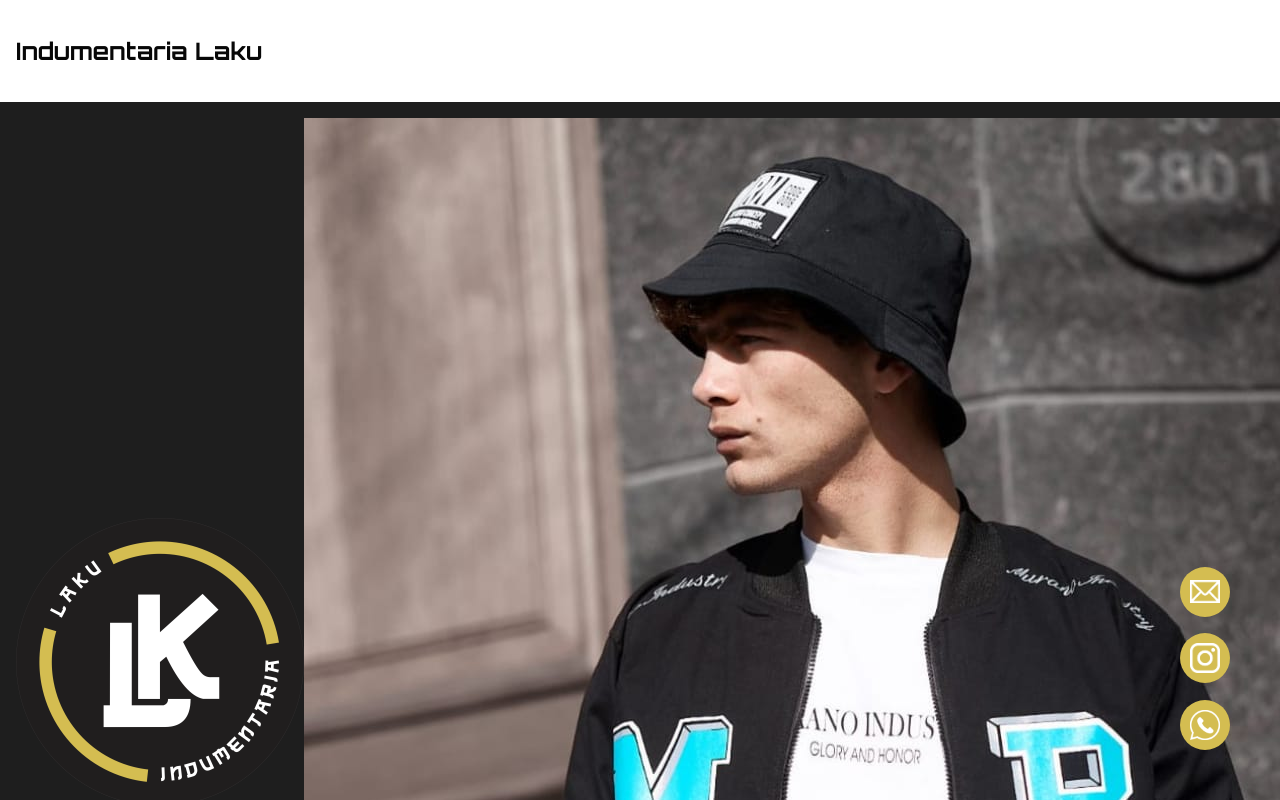
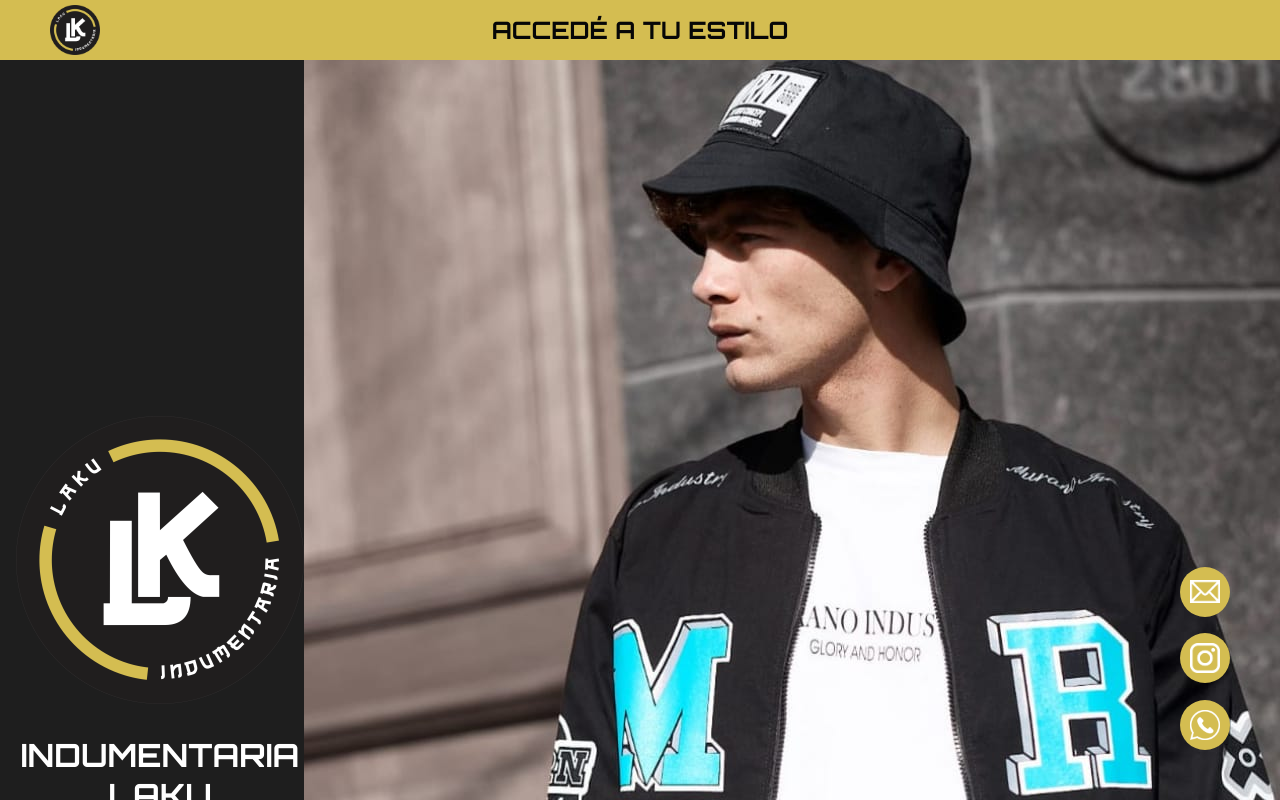
Before and after one commit to MarianoGonnet/TiendaLaku, a React (Vite) app: page / in a window 1280 px wide. Shown: the top 800 px of the page. Built offline with nearby package versions, Linux system fonts and the light colour scheme; the HTML template or start-up script is replaced by a standard one.

Commit message:
modifique la navbar para que sea como en los mockups + logo con link a landing

```diff
--- a/src/components/Navbar.jsx
+++ b/src/components/Navbar.jsx
@@ -1,15 +1,12 @@
 import React from 'react';
 import '../Styles/Navbar.css'; // Ruta corregida
+import logo from '../assets/Logo.png'
 
 const Navbar = () => {
   return (
     <nav className="navbar">
-      <h1>Indumentaria Laku</h1>
-      <ul>
-        <li><a href="#nosotros">Nosotros</a></li>
-        <li><a href="#contacto">Contacto</a></li>
-        <li><a href="#galeria">Galería</a></li>
-      </ul>
+      <a href='../../index.html'><img id='logo-nav' src={logo}></img></a>
+      <h1>ACCEDÉ A TU ESTILO</h1>
     </nav>
   );
 };
--- a/src/styles/Navbar.css
+++ b/src/styles/Navbar.css
@@ -1,14 +1,30 @@
 .navbar {
-    display: flex;
-    justify-content: space-between;
-    padding: 1rem;
-    background-color: rgb(255, 255, 255);
-    color: #070707;
-    margin:0;
-  }
+  position: fixed;
+  display: flex;
+  align-items: center;
+  justify-content: center;
+  width: 100vw;
+  background-color: #d4bd51;
+  color: #070707;
+  margin: 0;
+  height: 60px; /* Ajusta según el tamaño deseado */
+}
 
-  .navbar ul {
-    list-style: none;
-    display: flex;
-    gap: 4rem;
-  }
+.navbar a {
+  position: absolute;
+  left: 50px;
+  margin: 0;
+  display: flex;
+  align-items: center;
+}
+#logo-nav {
+  position: absolute;
+  height: 50px; /* Ajusta el tamaño del logo según sea necesario */
+}
+
+.navbar h1 {
+  font-family: 'Orbitron', sans-serif;
+  font-size: 1.5rem; /* Ajusta el tamaño del texto si es necesario */
+  text-align: center; /* Asegura el centrado del texto */
+  margin: 0;
+}
```
